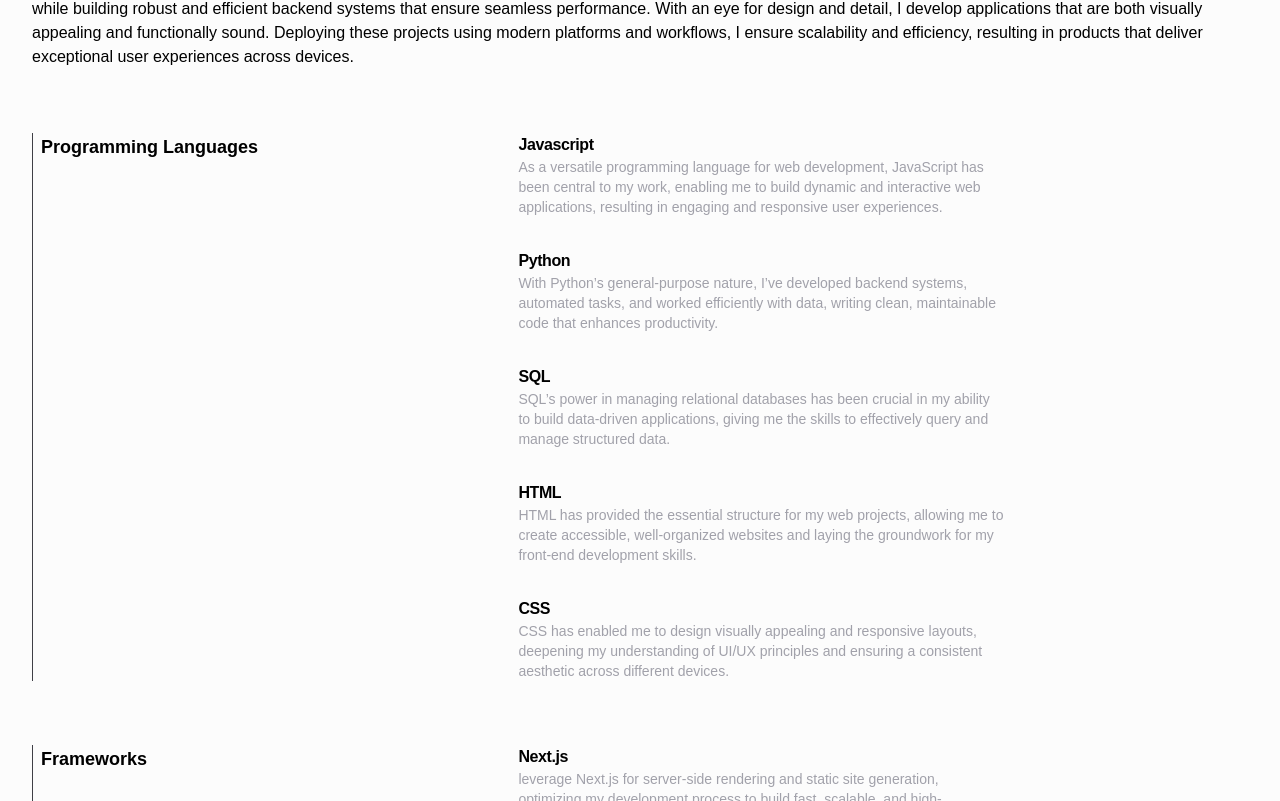
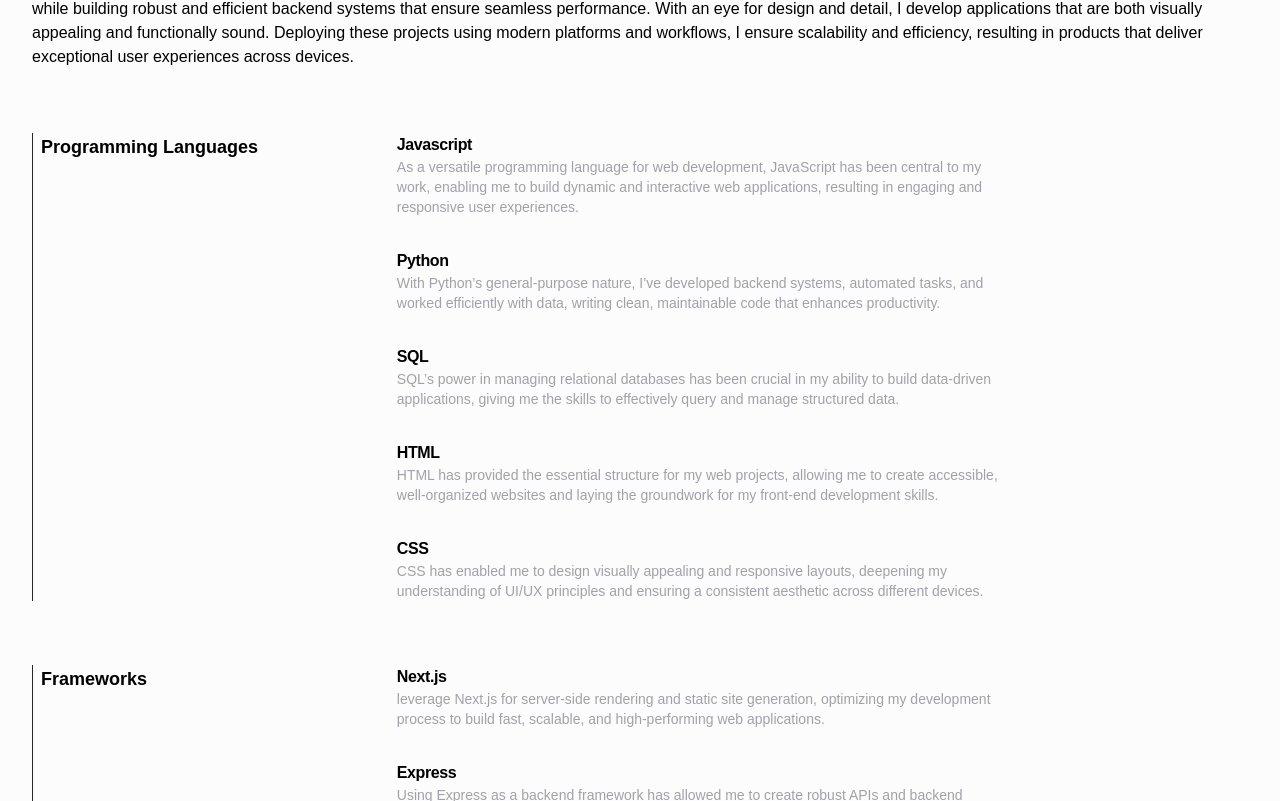
Before and after one commit to jarydknight/portfolio-v2, a Next.js app: page /about in a window 1280 px wide. Shown: the part 379-1180 px from the top of the page. Built offline with nearby package versions, Linux system fonts and the light colour scheme.

Commit message:
children grow to fill screen

```diff
--- a/src/app/about/page.js
+++ b/src/app/about/page.js
@@ -20,7 +20,7 @@
     ];
 
     const [selectedItem, setSelectedItem] = useState(0);
-console.log(selectedItem)
+
     return (
         <div className="grid p-8 justify-start bg-zinc-50/50 dark:bg-black">
             <h1 className="text-5xl font-bold mb-4">Learn about Jaryd:</h1>
--- a/src/app/layout.js
+++ b/src/app/layout.js
@@ -16,8 +16,8 @@
 });
 
 export const metadata = {
-  title: "Create Next App",
-  description: "Generated by create next app",
+  title: "Jaryd Knight Dev",
+  description: "Jaryd Knight Portfolio",
 };
 
 export default function RootLayout({ children }) {
@@ -31,7 +31,7 @@
       >
         <ThemeProvider attribute="class">
           <Nav />
-          {children}
+          <div className="flex-grow">{children}</div>
           <Footer />
         </ThemeProvider>
       </body>
--- a/src/components/aboutPersonSection/index.js
+++ b/src/components/aboutPersonSection/index.js
@@ -5,7 +5,7 @@
     const aboutPersonText = `Outside of development, I’m drawn to fast-paced competition, whether on the racetrack or through my own fitness pursuits. I love staying active, exploring new ways to challenge myself, and appreciating storytelling in many forms—whether it's through anime, epic sci-fi movies, or immersive travel experiences. I seek out new destinations and cultures, enriching my perspective and finding inspiration in diverse places.`;
 
     return (
-        <div>
+        <div className="grid">
             <p className="my-8">{aboutPersonText}</p>
 
             <AboutTable data={personData} />
--- a/src/components/aboutTable/index.js
+++ b/src/components/aboutTable/index.js
@@ -2,11 +2,11 @@
     return (
         data.map((item, index) => {
             return (
-                <div key={index} className="my-8 grid grid-cols-2 lg:w-[80%]">
-                <div className="px-2 border-l border-zinc-700">
-                    <h2 className="mb-2 font-semibold text-lg">{item.title}</h2>
-                </div>
-                    <div>
+                <div key={index} className="my-8 grid grid-cols-2 lg:grid-cols-8 lg:w-[80%]">
+                    <div className="px-2 border-l border-zinc-800 dark:border-zinc-400 lg:col-span-3">
+                        <h2 className="mb-2 font-semibold text-lg">{item.title}</h2>
+                    </div>
+                    <div className="lg:col-span-5">
                         <ol className="space-y-8">
                             {item.listItems.map((listItem, index) => {
                                 return (
--- a/src/components/experience/index.js
+++ b/src/components/experience/index.js
@@ -11,9 +11,9 @@
                     category.items.map((item, index) => {
                         return (
                             <div key={index} className="grid my-2 h-fit">
-                                <div className="flex">
+                                <div className="flex items-center">
                                 {
-                                    category.category === "work" ?  <i className="fa-solid fa-briefcase h-6 w-6"></i> : <i className="fa-solid fa-graduation-cap h-6 w-6"></i>
+                                    category.category === "work" ?  <i className="fa-solid fa-briefcase"></i> : <i className="fa-solid fa-graduation-cap"></i>
                                 }
                                 <h3 className="text-lg font-medium ml-2">{item.name}</h3>
                                 </div>
```
